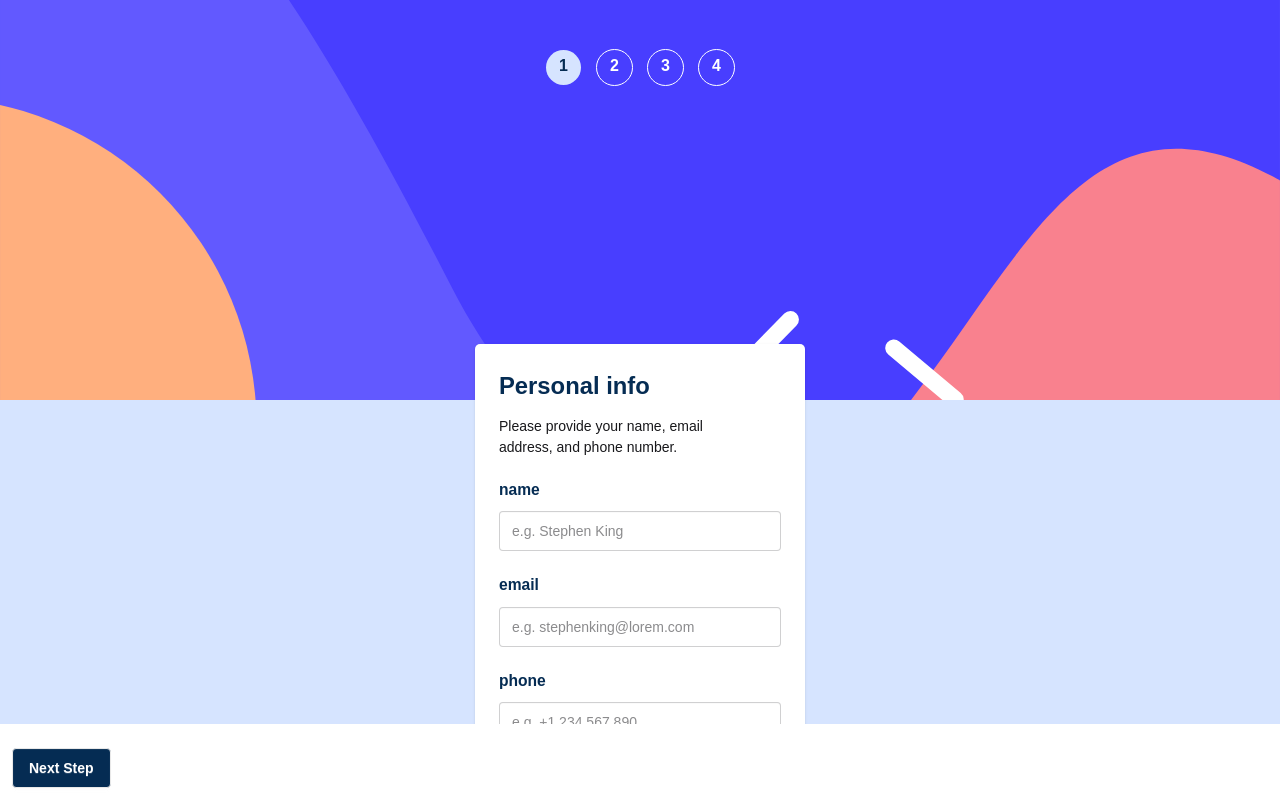
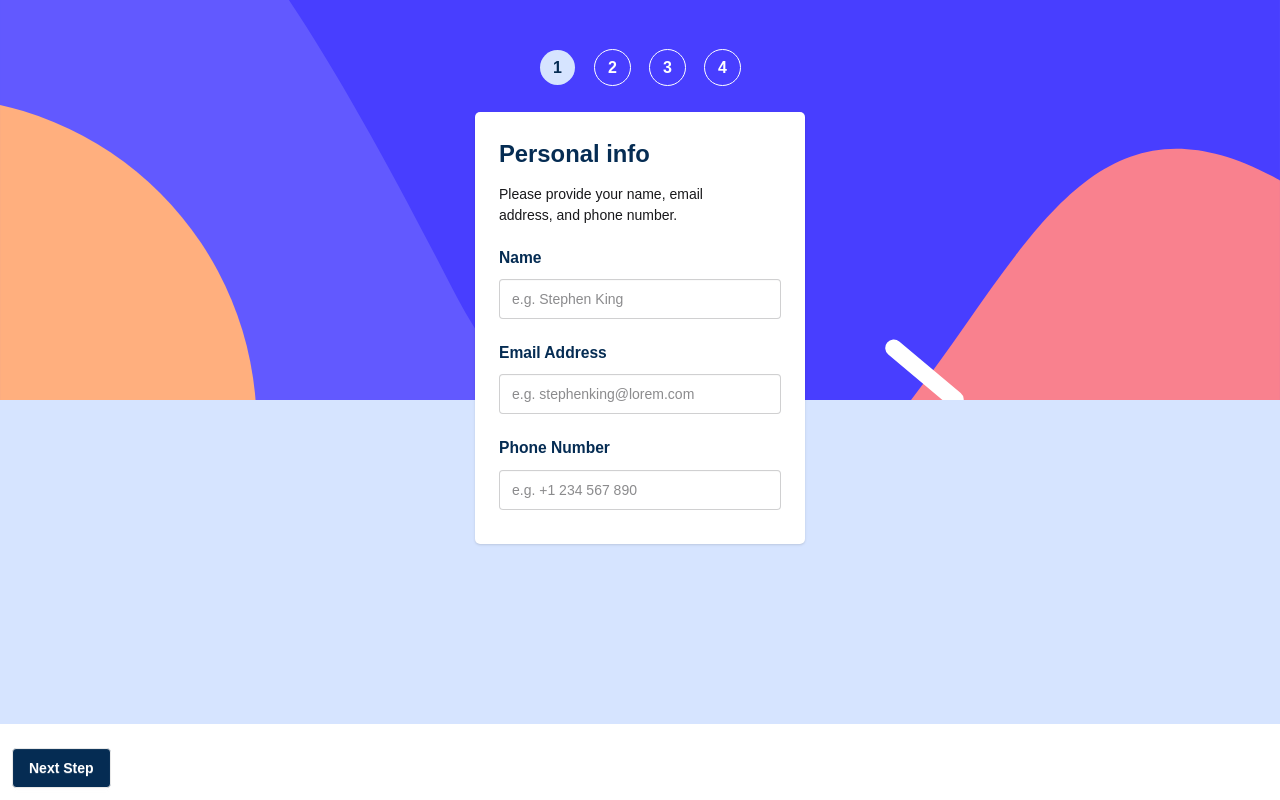
Before and after one commit to ItaloDev-Marcelo/multiStepForm-ts-V2, a React (Vite) app: page / in a window 1280 px wide. Built offline with nearby package versions, Linux system fonts and the light colour scheme.

Commit message:
Corrigindo mais Proximo refatorar o codigo

```diff
--- a/src/components/Inputs/Input.tsx
+++ b/src/components/Inputs/Input.tsx
@@ -16,7 +16,7 @@ const Input = ({type,label, register, errors, name, placeholder}:InputShape) =>
     <fieldset className='fieldset'>
         <label className='fieldset-legend text-Blue-950 text-[1.3em]'>{label}</label>
         <input type={type} placeholder={placeholder} {...register(name)} className="input n input-Grey-500" />
-        <p className='label text-Red-500 font-bold'>{errors[name]?.message}</p>
+        <p className='label text-Red-500 font-semibold'>{errors[name]?.message}</p>
     </fieldset>
   )
 }
--- a/src/components/communs-components/Steps.tsx
+++ b/src/components/communs-components/Steps.tsx
@@ -4,8 +4,8 @@ type Stepformate = {stepLink:number}
 
 const Steps = ({stepLink}:Stepformate) => {
 
-    const active = 'rounded-[50px] bg-Blue-200 text-Blue-950 font-bold item-center text-center py-1 nt:my-4  h-[35px] w-[35px] mx-2  '
-    const normal = 'rounded-[50px] bg-transparent outline-1 outline-white text-white py-1  mx-2  nt:my-4  text-center font-bold items-center h-[35px] w-[35px] '
+    const active = 'rounded-[50px] bg-Blue-200 text-Blue-950 font-bold item-center text-center py-1.5 mx-2.5 nt:my-4   h-[35px] w-[35px]  '
+    const normal = 'rounded-[50px] bg-transparent outline-1 outline-white text-white py-1.5  mx-2.5  nt:my-4  text-center font-bold items-center h-[35px] w-[35px] '
 
   const list = [
     {
--- a/src/index.css
+++ b/src/index.css
@@ -14,14 +14,22 @@
 --color-Blue-50:     #f9fbff;   /* hsl(231, 100%, 99%) */
 --color-White:       #ffffff;   /* hsl(0, 100%, 100%) */
 --breakpoint-nt:  85rem;
+--breakpoint-tableS:  50rem;
 }
 
 
-body {
+ body {
     background:  #d6e4ff;
     width:100%;
     height: 100vh;
     font-family: "Ubuntu", sans-serif;
+    z-index: 2;
+}
+
+
+ main {
+    background:  #d6e4ff;
+    height: 100%;
 }
 
 
@@ -69,6 +77,14 @@ body {
 }
 
 @media (min-width: 1360px) {
+
+
+
+body  {
+    width:100%;
+    height: 100vh;
+}
+
    #stepBanner {
   display: flex;
   justify-content: center;
@@ -87,7 +103,9 @@ body {
 main {
   background: #fff;
   width:800px;
+  height: 550px;
 }
+
 
 
 input[type='text'], input[type='email'] {
--- a/src/pages/StepForm1.tsx
+++ b/src/pages/StepForm1.tsx
@@ -22,21 +22,19 @@ const StepForm1 = () => {
 
   return (
    <main className="flex justify-center items-center
-    h-screen xl nt:h-[550px] nt:rounded-[10px] nt:justify-between nt:px-5 ">
+    h-screen nt:rounded-[10px] nt:justify-between nt:px-5 ">
     <Steps stepLink={1} />
-    <div className='card relative top-[20%] nt:relative nt:top-0  bg-base-100 w-[330px] rounded-[5px]
-    shadow-sm nt:bg-transparent nt:shadow-none nt:w-[500px] '>
+    <div className='card my-[7rem] nt:relative nt:top-0  bg-base-100 w-[330px] tabletS:w-[400px] rounded-[5px] shadow-sm nt:bg-transparent nt:shadow-none nt:w-[500px]'>
        <div className="card-body">
         <div className="flex flex-col ">
            <h1 className="card-title text-[1.7em] text-Blue-950 font-bold mb-3">Personal info</h1>
            <p>Please provide your name, email <br className="nt:hidden" /> address, and phone number.</p>
         </div>
-        <form onSubmit={handleSubmit(submitData)} >
-       <Input register={register} placeholder='e.g. Stephen King' errors={errors} type='text' label='name' name='userName' />
-       <Input register={register} placeholder='e.g. stephenking@lorem.com' errors={errors} type='email' label='email' name='email'  />
-       <Input register={register} placeholder='e.g. +1 234 567 890' errors={errors} type='text' label='phone' name='phoneNumber'  />
-       <div className='mt-5 flex justify-between fixed  bottom-0
-       nt:relative w-full bg-white nt:bg-transparent  left-0 p-3'>
+        <form onSubmit={handleSubmit(submitData)}  >
+       <Input register={register} placeholder='e.g. Stephen King' errors={errors} type='text' label='Name' name='userName' />
+       <Input register={register} placeholder='e.g. stephenking@lorem.com' errors={errors} type='email' label='Email Address ' name='email'  />
+       <Input register={register} placeholder='e.g. +1 234 567 890' errors={errors} type='text' label='Phone Number' name='phoneNumber'  />
+       <div className='mt-5 flex justify-between fixed nt:relative w-full bg-white nt:bg-transparent bottom-0 left-0 p-3'>
 
        {!next ? <Button/>  : <Nextbtn Url="step-02" />}
           </div>
--- a/src/pages/StepForm2.tsx
+++ b/src/pages/StepForm2.tsx
@@ -56,9 +56,9 @@ const StepForm2 = () => {
 
 
   return (
-   <main className='flex justify-center items-center h-screen  nt:h-[550px] nt:rounded-[10px] nt:justify-between nt:px-5'>
+   <main className='flex justify-center items-center h-screen nt:h-[550px] nt:rounded-[10px] nt:justify-between nt:px-5'>
     <Steps stepLink={2}/>
-      <div className='card  bg-base-100 w-[330px] rounded-[5px] shadow-sm nt:bg-transparent nt:shadow-none nt:w-[500px]'>
+      <div className='card my-[7rem] nt:relative nt:top-0  bg-base-100 w-[330px] tabletS:w-[400px] rounded-[5px] shadow-sm nt:bg-transparent nt:shadow-none nt:w-[500px]'>
      <div className="card-body">
       <div className='flex flex-col'>
        <h1 className='card-title text-[1.7em] text-Blue-950 font-bold mb-3'>Pick add-ons</h1>
--- a/src/pages/StepForm3.tsx
+++ b/src/pages/StepForm3.tsx
@@ -59,7 +59,7 @@ const StepForm3= () => {
   return (
     <main  className='flex justify-center items-center h-screen  nt:h-[550px] nt:rounded-[10px] nt:justify-between nt:px-5'>
       <Steps stepLink={3}/>
-      <div className='card  bg-base-100 w-[330px] rounded-[5px] shadow-sm nt:bg-transparent nt:shadow-none nt:w-[500px]'>
+      <div className='card my-[7rem] nt:relative nt:top-0  bg-base-100 w-[330px] tabletS:w-[400px] rounded-[5px] shadow-sm nt:bg-transparent nt:shadow-none nt:w-[500px]'>
        <div className="card-body">
         <h1 className='card-title text-[1.7em] text-Blue-950 font-bold mb-3'>Select your plan</h1>
          <p>You have the option of monthly or yearly billing.</p>
--- a/src/pages/Summary.tsx
+++ b/src/pages/Summary.tsx
@@ -35,7 +35,7 @@ const Summary = () => {
   return (
    <main className='flex justify-center items-center h-screen  nt:h-[550px] nt:rounded-[10px] nt:justify-between nt:px-5'>
     <Steps stepLink={4}/>
-      <div className='card  bg-base-100 w-[330px] rounded-[5px] shadow-sm nt:bg-transparent nt:shadow-none nt:w-[500px]'>
+      <div className='card my-[7rem] nt:relative nt:top-0  bg-base-100 w-[330px] tabletS:w-[400px] rounded-[5px] shadow-sm nt:bg-transparent nt:shadow-none nt:w-[500px]'>
       <div className="card-body">
         <h2 className='card-title text-[1.7em] text-Blue-950 font-bold mb-3'>Finishing up</h2>
         <p className='text-[1.1em]'>Double-check everything looks OK before confirming.</p>
```
